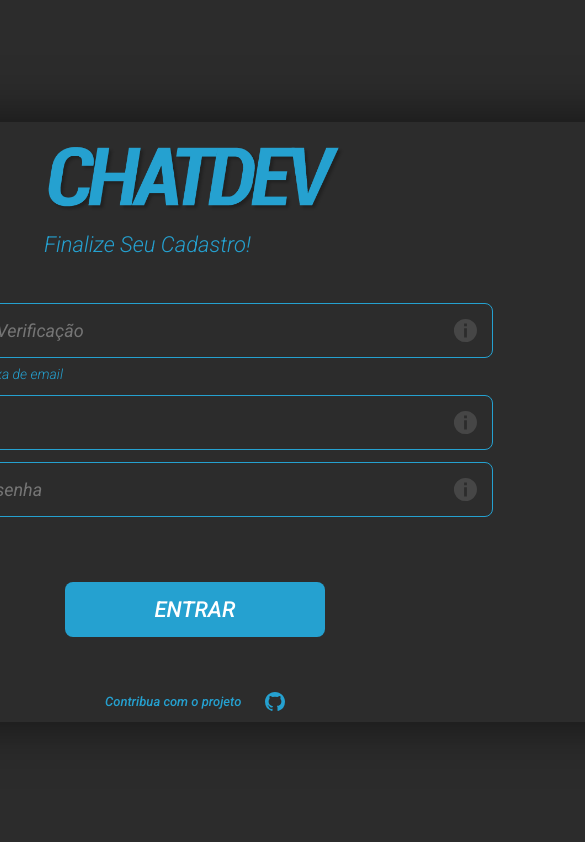
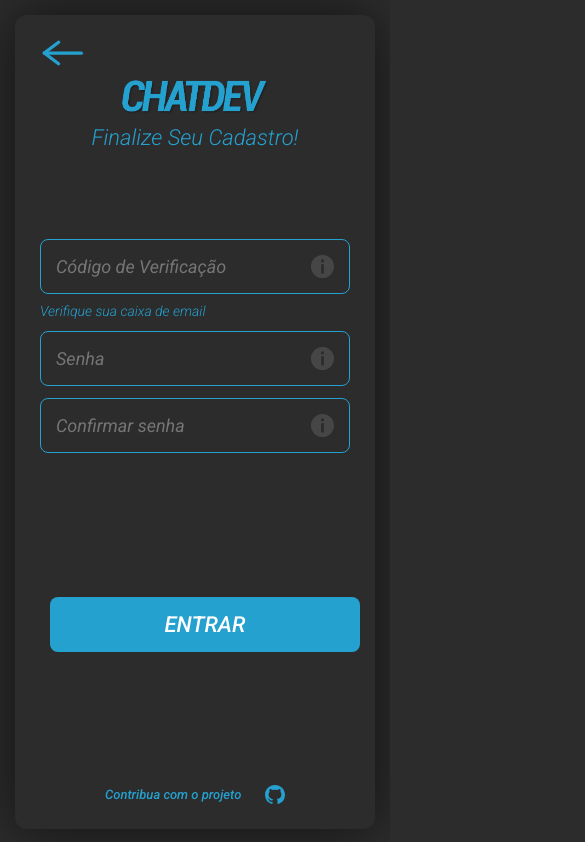
Before and after one commit to FernandoRidam/ChatDev-Web, a React (Create React App) app: page /finish-register in a window 390 px wide. Shown: the top 842 px of the page, 585 px wide, since content can reach past the window. Built offline with nearby package versions, Linux system fonts and the light colour scheme; no server answers.

Commit message:
Ajustes em andamento

```diff
--- a/src/components/Button/styles.css
+++ b/src/components/Button/styles.css
@@ -1,7 +1,9 @@
 .button {
   position: relative;
-  width: 260px;
+  width: 100%;
   height: 55px;
+  margin-left: 10px;
+  margin-right: 10px;
   border: 0;
   border-radius: 8px;
   background-color: #25A1D0;
--- a/src/pages/FinishRegister/index.js
+++ b/src/pages/FinishRegister/index.js
@@ -90,16 +90,20 @@ export default function FinishRegister({ history}) {
     <div className="container">
       <div className="card">
         <div className="header-card">
+          <div className="header-actions">
             <img
               onClick={() => handleNavigation('/register')}
               src={ arrowLeft }
               className="arrow-left"
               alt="Arrow Left"
             />
+          </div>
 
+          <div className="header-title">
             <img src={ logo } className="logo" alt="CHATDEV"/>
 
             <span className="sub-logo">Finalize Seu Cadastro!</span>
+          </div>
         </div>
 
         <div className="inputs-view max-height">
--- a/src/pages/FinishRegister/styles.css
+++ b/src/pages/FinishRegister/styles.css
@@ -15,7 +15,8 @@
   display: flex;
   flex-direction: column;
   justify-content: space-between;
-  height: 79px;
+  width: 100%;
+  height: 80px;
 }
 
 .bt-max {
--- a/src/pages/Home/index.js
+++ b/src/pages/Home/index.js
@@ -111,7 +111,7 @@ export default function Home({ history }) {
   }, []);
 
   return (
-    <div className="container-home">
+    <div className="container">
       <div className="main">
         {
           !group
--- a/src/pages/Home/styles.css
+++ b/src/pages/Home/styles.css
@@ -7,12 +7,12 @@
 }
 
 .main {
-  width: 800px;
-  height: 95vh;
+  width: 80%;
+  height: 100vh;
 }
 
 .right-menu {
-  width: 300px;
-  height: 95vh;
+  width: 20%;
+  height: 100vh;
   border-left: 1px solid #000;
 }
--- a/src/pages/Login/index.js
+++ b/src/pages/Login/index.js
@@ -74,9 +74,11 @@ export default function Login({ history }) {
     <div className="container">
       <div className="card">
         <div className="header-card">
-          <img src={ logo } className="logo" alt="CHATDEV"/>
+          <div className="header-title">
+            <img src={ logo } className="logo" alt="CHATDEV"/>
 
-          <span className="sub-logo">Vamos nessa!</span>
+            <span className="sub-logo">Vamos nessa!</span>
+          </div>
         </div>
 
         <div className="inputs-view">
--- a/src/pages/Register/index.js
+++ b/src/pages/Register/index.js
@@ -73,16 +73,20 @@ export default function Register({ history }) {
     <div className="container">
       <div className="card">
         <div className="header-card">
+          <div className="header-actions">
             <img
               onClick={() => handleNavigation('/')}
               src={ arrowLeft }
               className="arrow-left"
               alt="Arrow Left"
             />
+          </div>
 
+          <div className="header-title">
             <img src={ logo } className="logo" alt="CHATDEV"/>
 
             <span className="sub-logo">Entre Para a Comunidade!</span>
+          </div>
         </div>
 
         <div className="inputs-view">
--- a/src/pages/SubPages/Welcome/index.js
+++ b/src/pages/SubPages/Welcome/index.js
@@ -10,10 +10,12 @@ export function Welcome() {
   return(
     <div className="welcome">
       <div className="header-card">
+        <div className="header-title">
           <img src={ logo } className="logo" alt="CHATDEV"/>
 
           <span className="sub-logo">Seja Bem Vindo!</span>
         </div>
+      </div>
     </div>
   );
 };
--- a/src/styles.css
+++ b/src/styles.css
@@ -19,13 +19,14 @@ body {
   overflow: hidden;
 }
 
+#root {
+  width: 100%;
+  height: 100%;
+}
+
 .content {
-  display: flex;
-  flex-direction: row;
-  align-items: center;
-  justify-content: center;
-  width: 1100px;
-  position: relative;
+  width: 100%;
+  height: 100%;
 }
 
 .container {
@@ -33,21 +34,22 @@ body {
   align-items: center;
   justify-content: center;
   width: 100%;
+  height: 100%;
 }
 
 .card {
-  position: absolute;
   display: flex;
   flex-direction: column;
   align-items: center;
+  justify-content: space-between;
   width: 1000px;
   height: 600px;
+  padding: 25px;
   box-shadow: 0 0 55px rgba(0, 0, 0, 0.6);
   border-radius: 12px;
 }
 
 .arrow-left {
-  position: absolute;
   top: 25px;
   left: 25px;
   width: 45px;
@@ -60,12 +62,23 @@ body {
   display: flex;
   flex-direction: column;
   align-items: flex-start;
+  width: 100%;
+}
+
+.header-actions {
+  align-items: flex-start;
+}
+
+.header-title {
+  display: flex;
+  flex-direction: column;
+  align-items: center;
+  justify-content: center;
+  width: 100%;
 }
 
 .logo {
-  width: 302px;
   height: 105px;
-  margin-top: 5px;
   -webkit-user-drag: none;
 }
 
@@ -80,10 +93,10 @@ body {
 .inputs-view {
   display: flex;
   flex-direction: column;
+  align-items: center;
   justify-content: space-between;
-  width: 595px;
+  width: 100%;
   height: 125px;
-  margin-top: 100px;
 }
 
 .input {
@@ -93,6 +106,7 @@ body {
   border: 1px solid #25A1D0;
   border-radius: 8px;
   padding: 15px;
+  margin-bottom: 15px;
   color: #FFF;
   font-size: 18px;
   font-style: italic;
@@ -102,8 +116,7 @@ body {
   display: flex;
   flex-direction: row;
   justify-content: space-between;
-  width: 595px;
-  margin-top: 75px;
+  width: 100%;
 }
 
 ::-webkit-scrollbar {
@@ -114,3 +127,23 @@ body {
   background: #25A1D0;
   border-radius: 5px;
 }
+
+@media ( max-width: 790px ) {
+  .content {
+    padding: 15px;
+  }
+
+  .card {
+    width: 100%;
+    height: 100%;
+  }
+
+  .logo {
+    height: 55px;
+  }
+
+  .buttons-view {
+    flex-direction: column;
+    height: 125px;
+  }
+}
```
Lines whose indentation alone changed are shown as unchanged.
